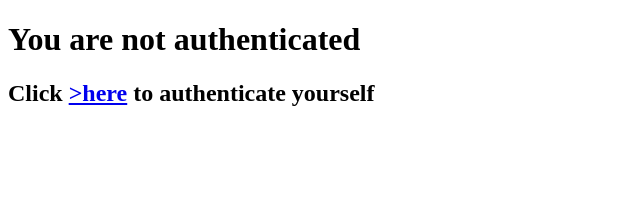
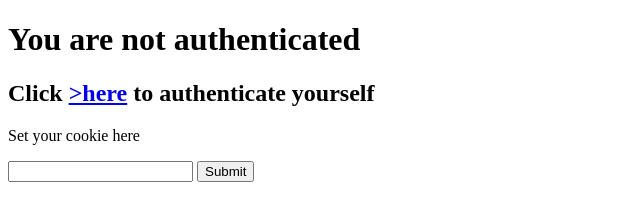
Before and after one commit to Zachareee/VisualAIse, a website: page static/unauth.html in a window 1280 px wide. Shown: the whole page, without its empty margins (0-640 px from the left). Drawn offline with Linux system fonts and the light colour scheme.

Commit message:
Added prompts, ease of setting cookies

```diff
--- a/static/unauth.html
+++ b/static/unauth.html
@@ -10,6 +10,11 @@
     <h2>
         Click <a href=<%=link %>>here</a> to authenticate yourself
     </h2>
+    <div>
+        <p>Set your cookie here</p>
+        <input id="cookie"></input>
+        <button onclick="document.cookie = `session=${document.getElementById('cookie').value}`">Submit</button>
+    </div>
 </body>
 
 </html>
```
Also changed, not shown: 1 other file.
